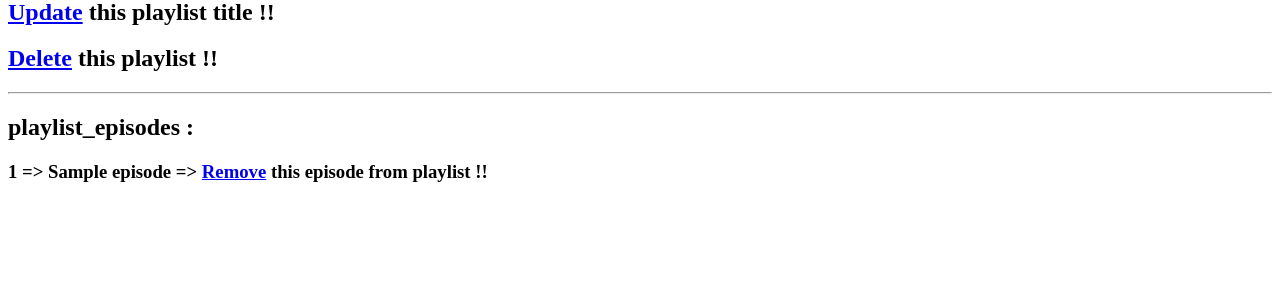
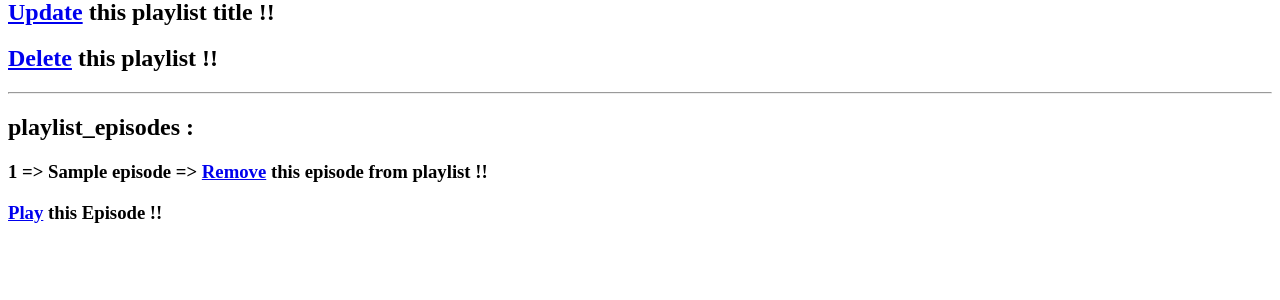
Before and after one commit to AmirShammas/castbox-v2, a Django app: page /profile/1/playlist/1/ in a window 1280 px wide. Shown: the part 439-739 px from the top of the page. Run offline with Django 4.2, Linux system fonts and the light colour scheme; a user stored in the database is signed in; tables that the repository leaves empty hold one stand-in row (values such as "Sample post").

Commit message:
Create log for playing an episode from profile_playlist_detail page.

```diff
--- a/castbox_project/templates/profiles/profile_playlist_detail.html
+++ b/castbox_project/templates/profiles/profile_playlist_detail.html
@@ -20,6 +20,7 @@
     {% for episode in playlist.episode.all %}
         <div>
             <h3>{{ episode.id }} => {{ episode.title }} => <a href="{% url 'profile_playlist_episode_delete' user.profile.id playlist.id episode.id %}">Remove</a> this episode from playlist !!</h3>
+            <h3><a href="{% url 'episode_play' episode.channel.id episode.id %}">Play</a> this Episode !!</h3>
         </div>
     {% endfor %}
 {% endblock content %}
```
